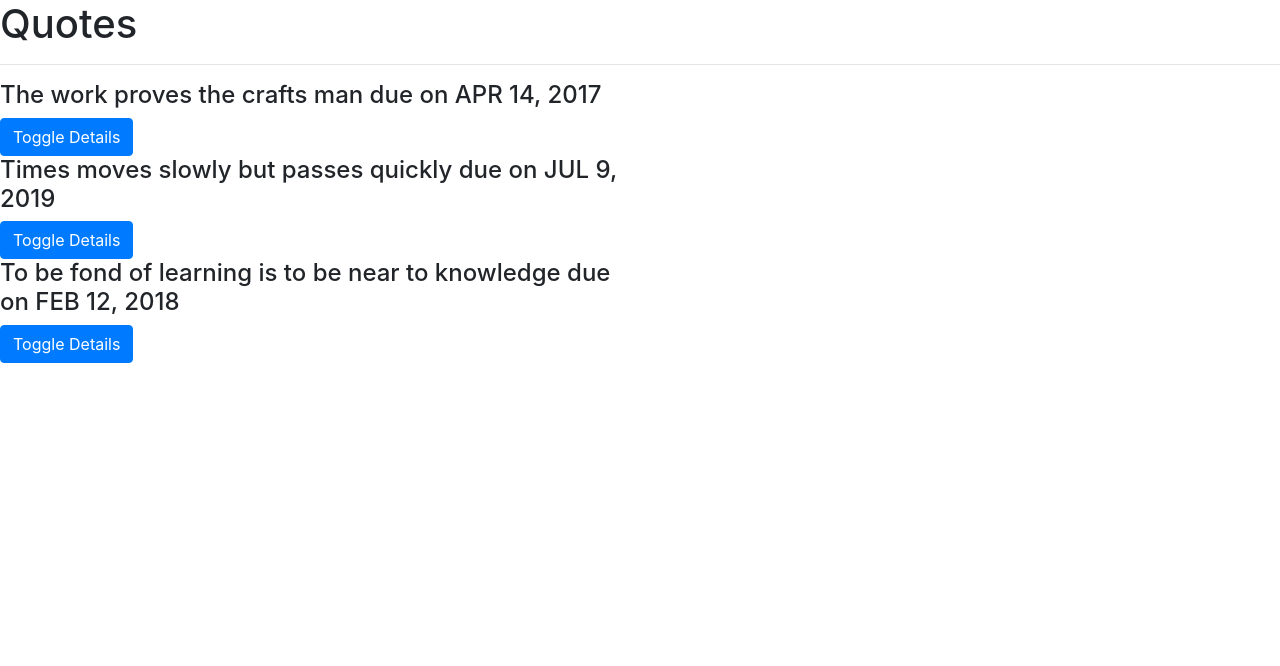
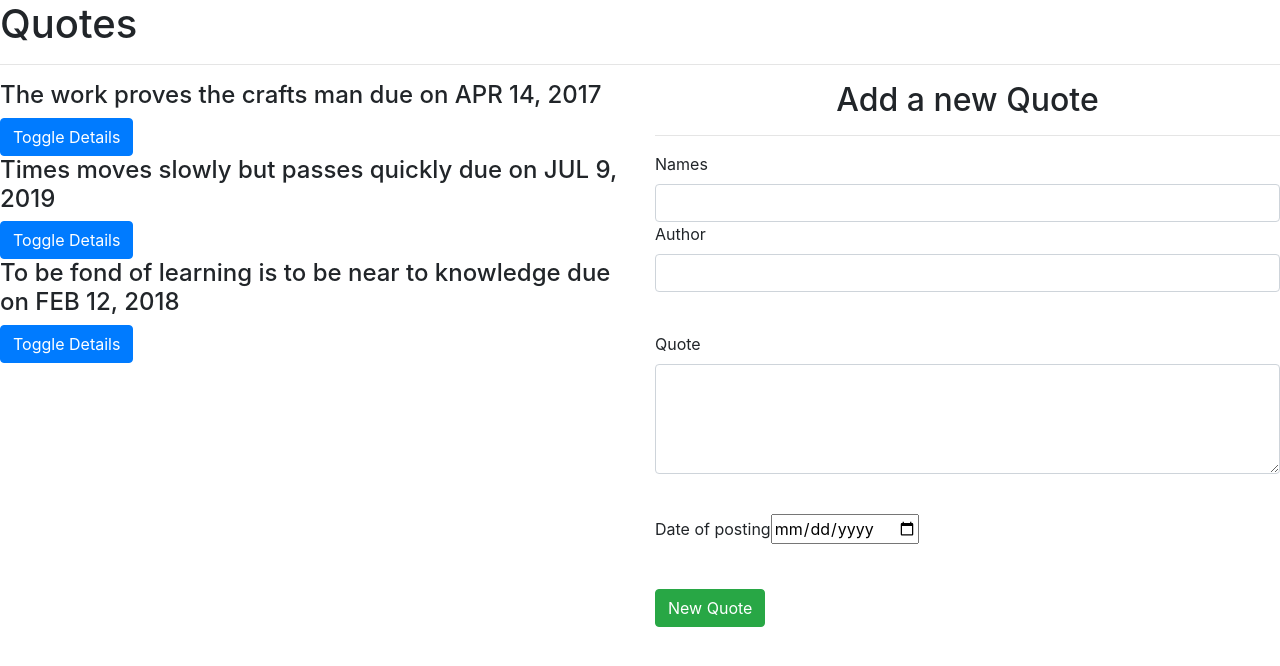
Before and after one commit to amtesire/Angular-Project, an Angular app: page / in a window 1280 px wide. Shown: the top 666 px of the page. Built offline with nearby package versions, Linux system fonts and the light colour scheme.

Commit message:
made some changes on the form

```diff
--- a/src/app/app.module.ts
+++ b/src/app/app.module.ts
@@ -1,5 +1,6 @@
 import { BrowserModule } from '@angular/platform-browser';
 import { NgModule } from '@angular/core';
+import { FormsModule } from '@angular/forms';
 
 import { AppRoutingModule } from './app-routing.module';
 import { AppComponent } from './app.component';
@@ -20,7 +21,8 @@
   ],
   imports: [
     BrowserModule,
-    AppRoutingModule
+    AppRoutingModule,
+    FormsModule
   ],
   providers: [],
   bootstrap: [AppComponent]
--- a/src/app/quote-form/quote-form.component.html
+++ b/src/app/quote-form/quote-form.component.html
@@ -1 +1,41 @@
-<p>quote-form works!</p>
+<div class="container-fluid" class="back">
+    <h2 class="text-center">Add a new Quote</h2>
+    <hr>
+    <form (ngSubmit)='submitQuote()' #quoteForm='ngForm'>
+        <div class="form-group">
+                <label for="firstname">Names</label>
+                <input type="text" class="form-control" id="name" [(ngModel)]="newQuote.name" name="name" #name='ngModel' required>
+                <div [hidden]="name.valid || name.pristine" class="alert alert-danger">
+                        <p>Name is required</p>
+                      </div>
+
+
+            <label for="name">Author</label>
+            <input type="text" class="form-control" id="name1" [(ngModel)]="newQuote.author" name="name1" #name1='ngModel' required>
+            <div [hidden]="name1.valid || name1.pristine" class="alert alert-danger">
+                    <p>Name of the author is required</p>
+                  </div>
+  <br>
+
+        </div>
+        <div class="form-group">
+
+            <label for="description">Quote</label>
+            <textarea class="form-control" id="description" rows="4" [(ngModel)]="newQuote.quote" name="description" #description="ngModel" required></textarea>
+            <div [hidden]="description.valid || description.pristine" class="alert alert-danger">
+                    <p>A quote is required</p>
+                  </div>
+        </div>
+        <br>
+        <div class="form-group">
+
+            <label for="complete">Date of posting</label>
+            <input type='date' id="complete" [(ngModel)]="newQuote.completeDate" name="completeDate" #completeDate="ngModel" required>
+            <div [hidden]="completeDate.valid || completeDate.pristine" class="alert alert-danger">
+                    <p>Date is required</p>
+                  </div>
+        </div>
+        <br>
+        <button type="submit" class="btn btn-success">New Quote</button>
+    </form>
+  </div>
--- a/src/app/quote-form/quote-form.component.ts
+++ b/src/app/quote-form/quote-form.component.ts
@@ -1,4 +1,5 @@
-import { Component, OnInit } from '@angular/core';
+import { Component, OnInit, Output, EventEmitter } from '@angular/core';
+import { Quote } from '../quote';
 
 @Component({
   selector: 'app-quote-form',
@@ -6,6 +7,12 @@
   styleUrls: ['./quote-form.component.css']
 })
 export class QuoteFormComponent implements OnInit {
+  newQuote = new Quote(0,"","",new Date());
+  @Output() addQuote = new EventEmitter<Quote>();
+
+  submitQuote(){
+this.addQuote.emit(this.newQuote);
+}
 
   constructor() { }
 
--- a/src/app/quote/quote.component.html
+++ b/src/app/quote/quote.component.html
@@ -14,6 +14,8 @@
       </div>
       </div>
     </div>
+<div class="col-md-6">
+    <app-quote-form (addQuote)="addNewQuote($event)"></app-quote-form>
 </div>
 
   </div>
--- a/src/app/quote/quote.component.ts
+++ b/src/app/quote/quote.component.ts
@@ -17,11 +17,7 @@
     toggleDetails(index){
       this.quotes[index].showAuthor = !this.quotes[index].showAuthor;
     }
-    completeQuote(isComplete, index){
-      if (isComplete) {
-        this.quotes.splice(index,1);
-      }
-    }
+
 
     deleteQuote(isComplete, index){
       if (isComplete) {
@@ -32,6 +28,12 @@
         }
       }
     }
+
+    addNewQuote(quote){
+      let quoteLength = this.quotes.length;
+      this.quotes.push(quote)
+    }
+
   constructor() { }
 
   ngOnInit(): void {
```
